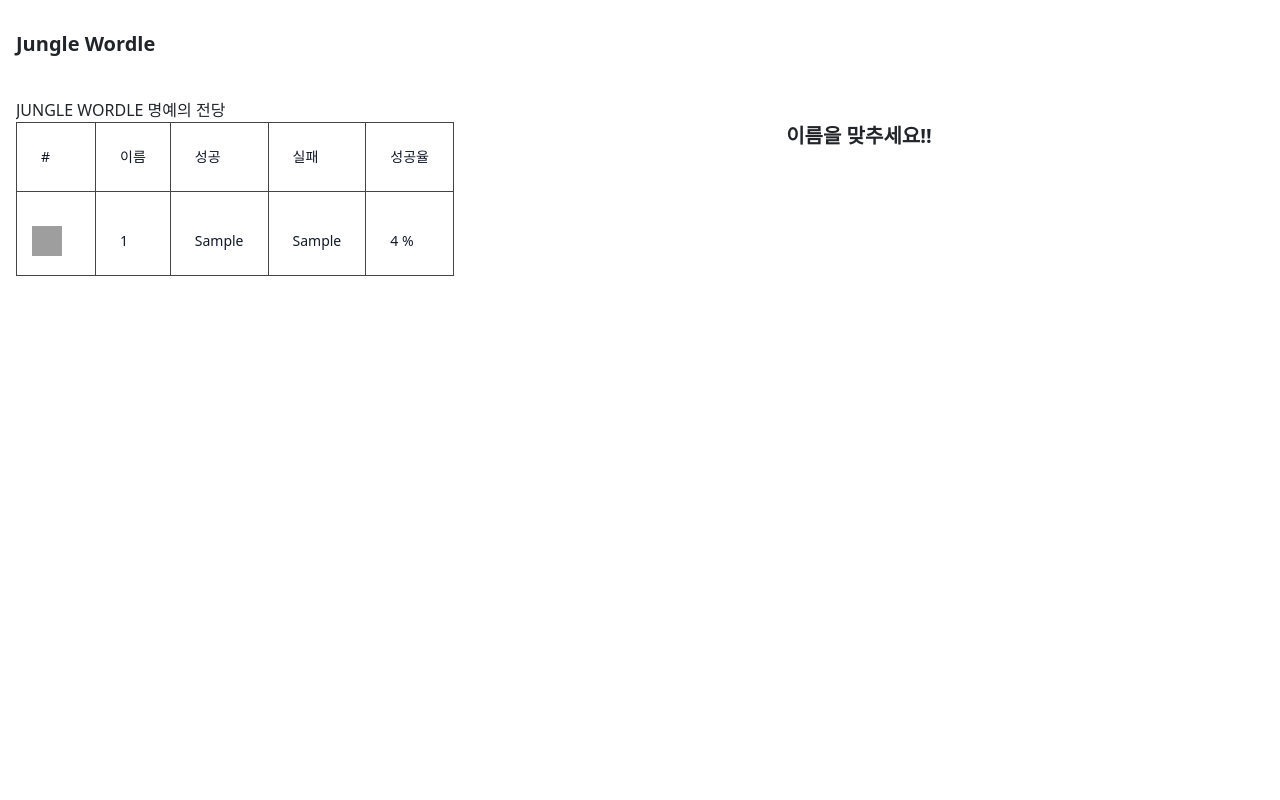
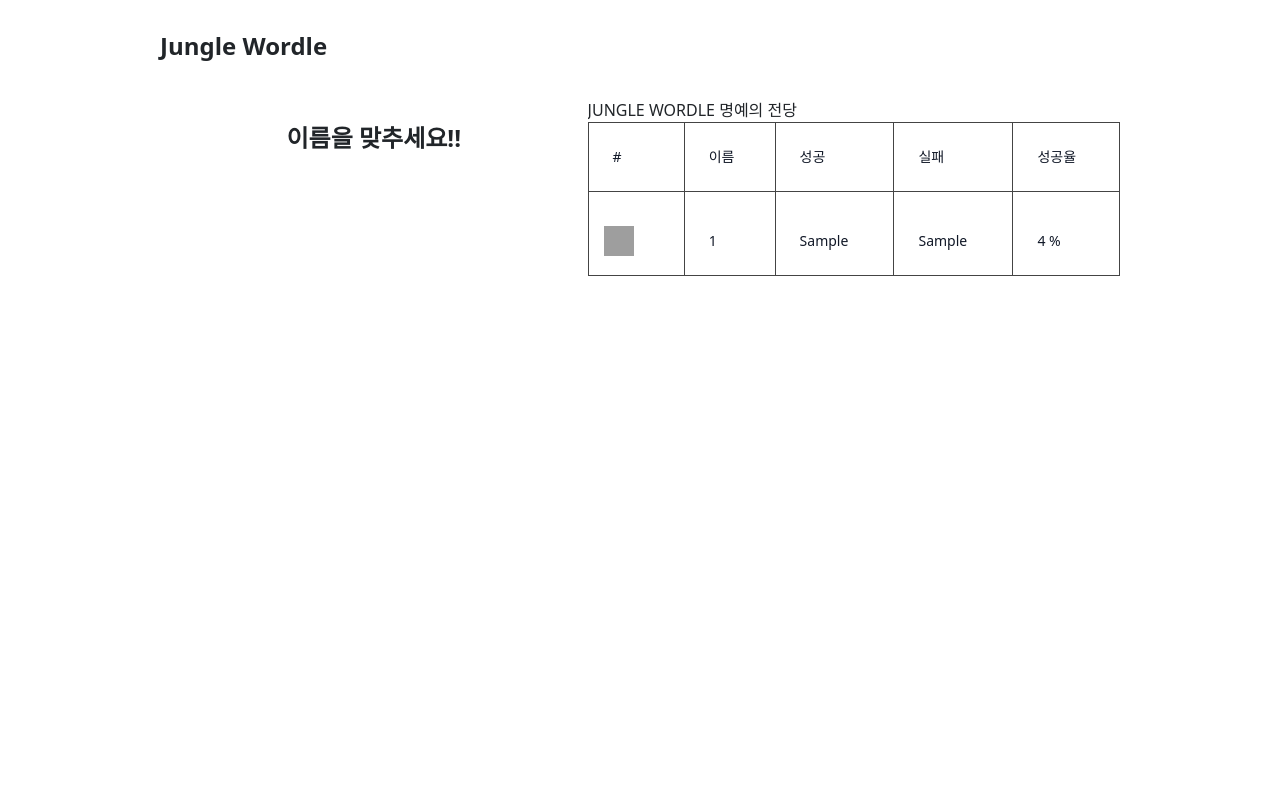
Before and after one commit to wonyoung2257/jungle_week00_project, a Flask app: template templates/main.html in a window 1280 px wide. Run offline with Flask 2, Linux system fonts and the light colour scheme; the template is opened without the code that fills it: most values are stand-ins (such as "Sample title", 1, 10 or a date in 2020); some libraries are stand-ins or nearby versions; some web fonts are replaced; grey boxes are pictures that could not be loaded.

Commit message:
레이아웃 수정

```diff
--- a/static/css/main.css
+++ b/static/css/main.css
@@ -1,6 +1,6 @@
 .wrapper {
-  padding-left: 1rem;
-  padding-right: 1rem;
+  padding-left: 10rem;
+  padding-right: 10rem;
   margin-top: 30px;
   margin-left: auto;
   margin-right: auto;
@@ -21,7 +21,6 @@
 } */
 .game {
   padding: 2rem;
-  flex-grow: 3;
   background-color: white;
   box-sizing: border-box;
   text-align: center;
@@ -30,11 +29,11 @@
   margin-bottom: 20px;
 }
 .game_input {
-  width: 50px;
-  height: 50px;
+  width: 70px;
+  height: 70px;
   font-size: 25px;
   font-weight: 600;
-  margin-left: 10px;
+  margin-left: 20px;
   border: 2px solid rgba(59, 130, 246, 0.5);
   border-radius: 5px;
   text-align: center;
@@ -68,6 +67,7 @@
   width: 100%;
   border: 1px solid #444444;
 }
-th, td {
+th,
+td {
   border: 1px solid #444444;
 }
--- a/templates/main.html
+++ b/templates/main.html
@@ -89,9 +89,13 @@
   </head>
   <body>
     <div class="wrapper">
-      <header class="header text-xl grow font-bold">Jungle Wordle</header>
-      <div class="main_wrapper">
-        <div class="ranking list-none" id="ranking">
+      <header class="header text-2xl grow font-bold">Jungle Wordle</header>
+      <div class="flex">
+        <div class="game grow-[2] flex-auto">
+          <h2 class="game_header text-2xl font-bold">이름을 맞추세요!!</h2>
+          <div class="game_input_container"></div>
+        </div>
+        <div class="ranking grow-[1] flex-auto list-none" id="ranking">
           <div class="flex flex-col">
             <div class="overflow-x-auto sm:-mx-6 lg:-mx-8">
               <div class="py-2 inline-block min-w-full sm:px-6 lg:px-8">
@@ -269,10 +273,6 @@
           <!--End Modal-->
         </div>
 
-        <div class="game">
-          <h2 class="game_header text-xl font-bold">이름을 맞추세요!!</h2>
-          <div class="game_input_container"></div>
-        </div>
         <script>
           let data = JSON.parse(`{{ answers | safe }}`);
           let answer = data.answer;
```
